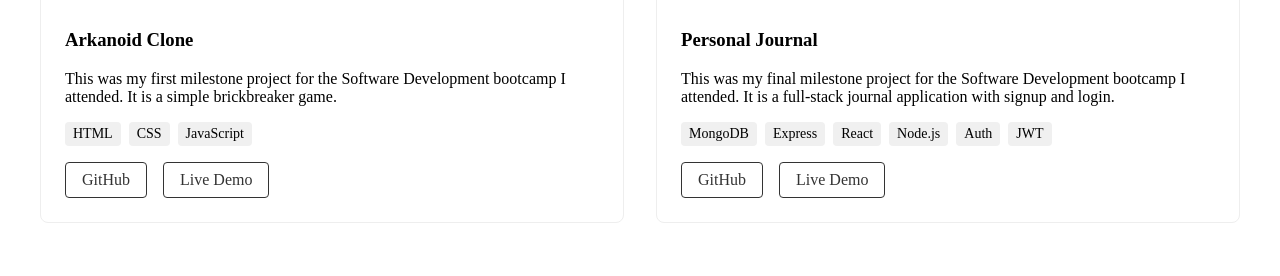
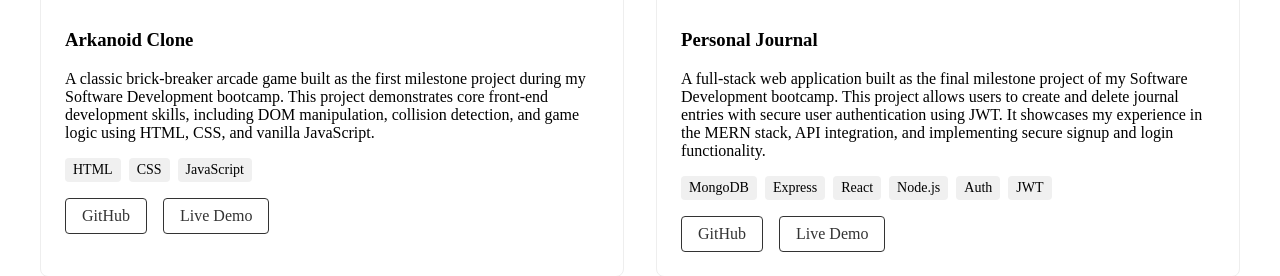
Before and after one commit to rearl89/personal-portfolio, a JavaScript app: page /projects in a window 1280 px wide. Shown: the part 405-681 px from the top of the page. Built offline with nearby package versions, Linux system fonts and the light colour scheme; the HTML template or start-up script is replaced by a standard one.

Commit message:
Changed project descriptions.

```diff
--- a/src/pages/Projects.js
+++ b/src/pages/Projects.js
@@ -7,7 +7,7 @@ const projectsData = [
     id: 1,
     title: "Arkanoid Clone",
     description:
-      "This was my first milestone project for the Software Development bootcamp I attended. It is a simple brickbreaker game.",
+      "A classic brick-breaker arcade game built as the first milestone project during my Software Development bootcamp. This project demonstrates core front-end development skills, including DOM manipulation, collision detection, and game logic using HTML, CSS, and vanilla JavaScript.",
     technologies: ["HTML", "CSS", "JavaScript"],
     imageUrl: arkanoidImage,
     githubUrl: "https://github.com/rearl89/ms-project1",
@@ -17,7 +17,7 @@ const projectsData = [
     id: 2,
     title: "Personal Journal",
     description:
-      "This was my final milestone project for the Software Development bootcamp I attended. It is a full-stack journal application with signup and login.",
+      "A full-stack web application built as the final milestone project of my Software Development bootcamp. This project allows users to create and delete journal entries with secure user authentication using JWT. It showcases my experience in the MERN stack, API integration, and implementing secure signup and login functionality.",
     technologies: ["MongoDB", "Express", "React", "Node.js", "Auth", "JWT"],
     imageUrl: journalImage,
     githubUrl: "https://github.com/rearl89/ms-project3",
```
